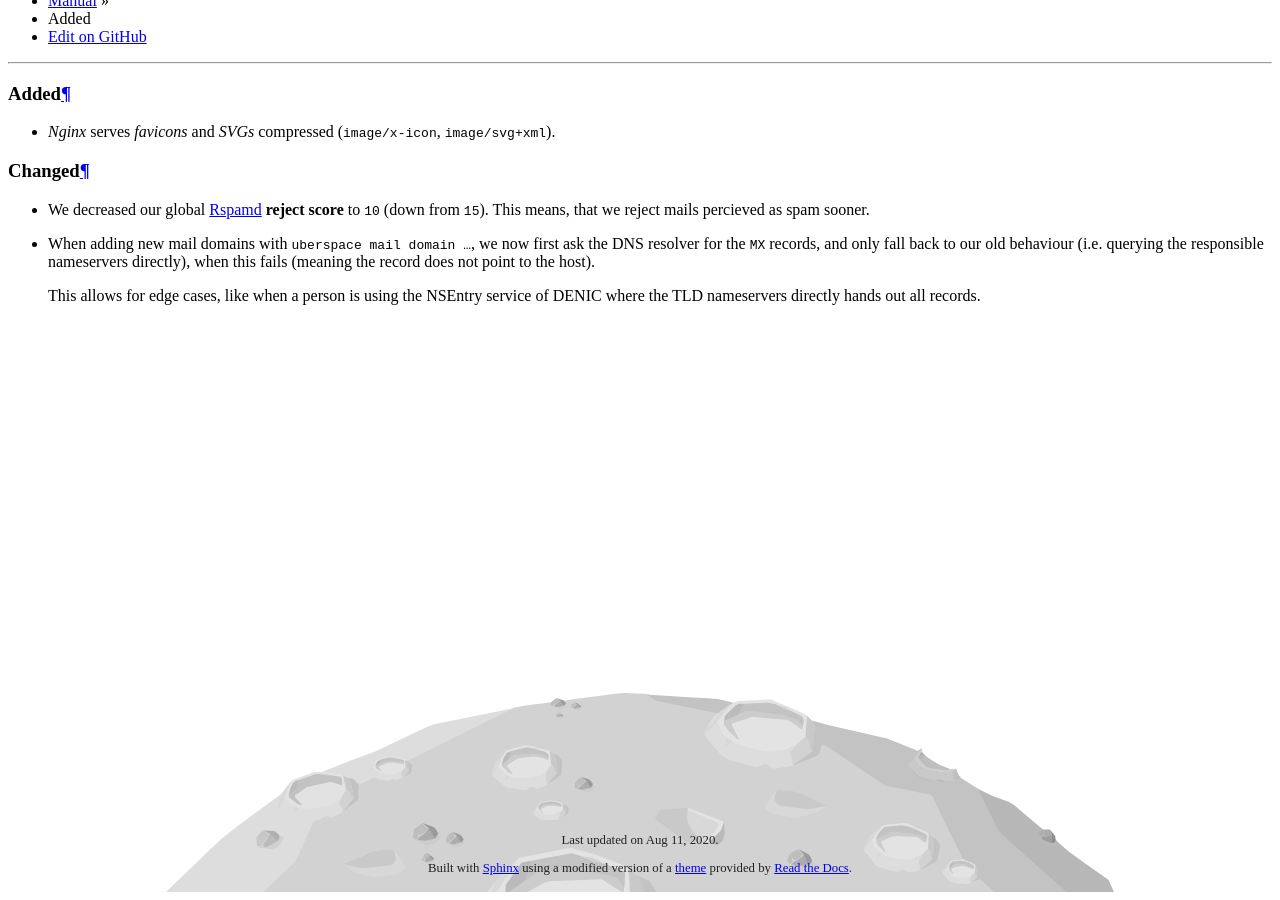
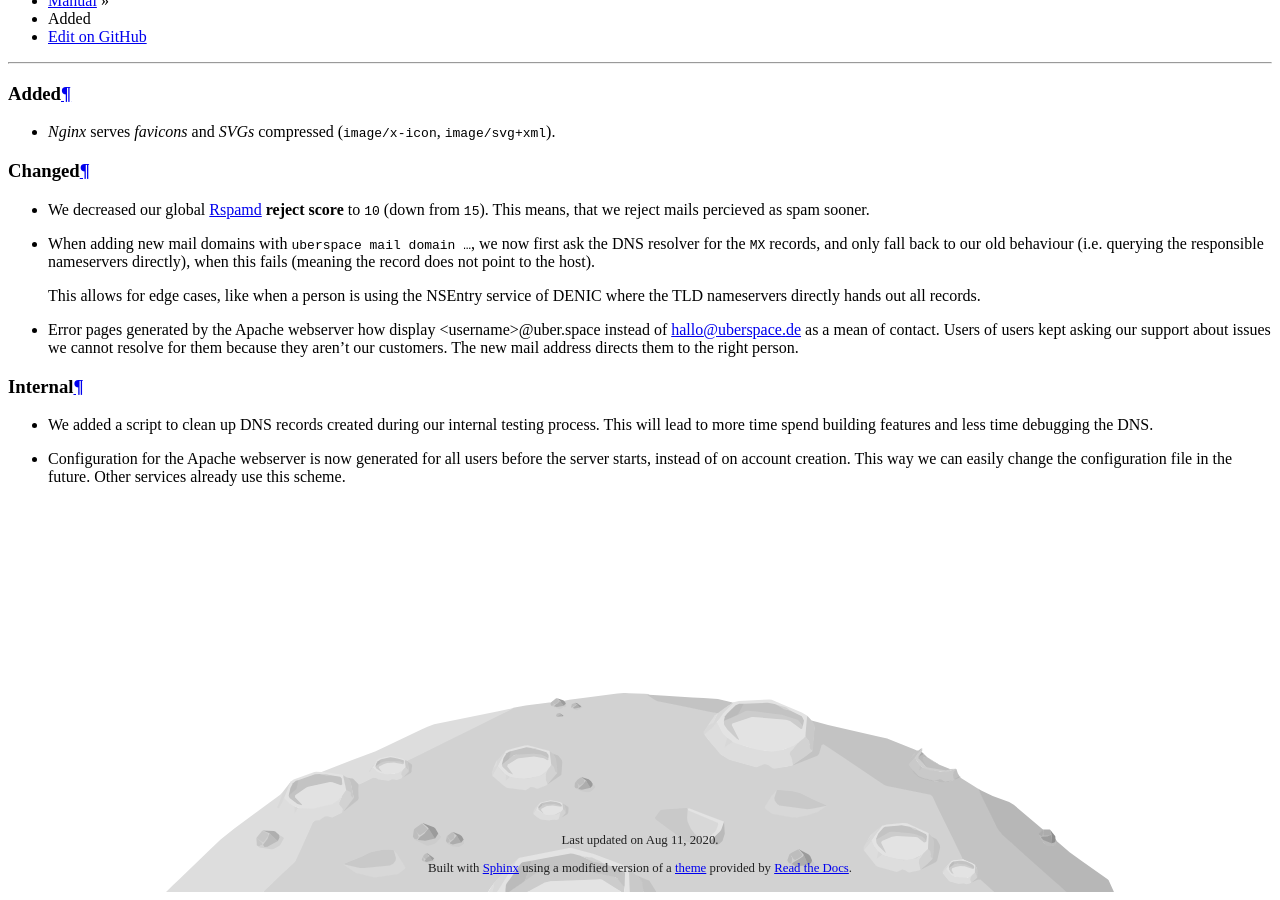
Before and after one commit to Uberspace/manual, a Sphinx documentation site: the page built from source/changelog/2020-08-10_7.7.3.rst, in a window 1280 px wide and 900 px high, scrolled down 1583 px. Built offline with Sphinx 7.4.7 and the Read the Docs theme 2.0.0, drawn with Linux system fonts in a browser that asks for light colours; pages that are not in the unit, such as notebooks, are missing from menus.

Commit message:
:memo: expand v7.7.3 changelog: internals, error mail address

```diff
--- a/source/changelog/2020-08-10_7.7.3.rst
+++ b/source/changelog/2020-08-10_7.7.3.rst
@@ -16,3 +16,19 @@ Changed
 
   This allows for edge cases, like when a person is using the NSEntry service of
   DENIC where the TLD nameservers directly hands out all records.
+
+* Error pages generated by the Apache webserver how display <username>@uber.space
+  instead of hallo@uberspace.de as a mean of contact. Users of users kept asking
+  our support about issues we cannot resolve for them because they aren't our
+  customers. The new mail address directs them to the right person.
+
+Internal
+--------
+
+* We added a script to clean up DNS records created during our internal testing
+  process. This will lead to more time spend building features and less time
+  debugging the DNS.
+* Configuration for the Apache webserver is now generated for all users before
+  the server starts, instead of on account creation. This way we can easily
+  change the configuration file in the future. Other services already use this
+  scheme.
```
